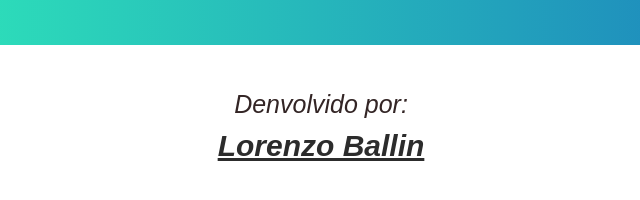
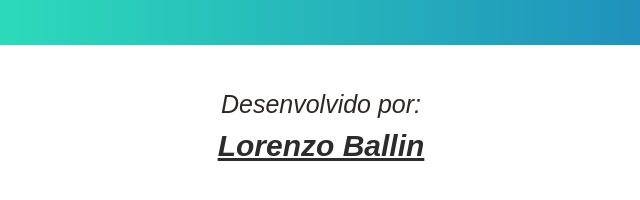
Before and after one commit to lorenzoballins/Sandra-Pilates, a plain HTML site: page Benefícios.html in a window 1280 px wide. Shown: the part 3749-3949 px from the top of the page, 319-959 px from the left. Drawn offline with nearby package versions, Linux system fonts and the light colour scheme.

Commit message:
correction

```diff
--- a/Benefícios.html
+++ b/Benefícios.html
@@ -159,7 +159,7 @@
         </article>
       </footer>
       <div id="lorenzo">
-        <p>Denvolvido por: <a href="https://github.com/lorenzoballins">Lorenzo Ballin</a></p>
+        <p>Desenvolvido por: <a href="https://github.com/lorenzoballins">Lorenzo Ballin</a></p>
     </div>
 
 
```
Also changed, not shown: Profissional.html (+1 -1 lines), aulas.html (+1 -1 lines), contato.html (+1 -1 lines), index.html (+1 -1 lines), método.html (+1 -1 lines).
